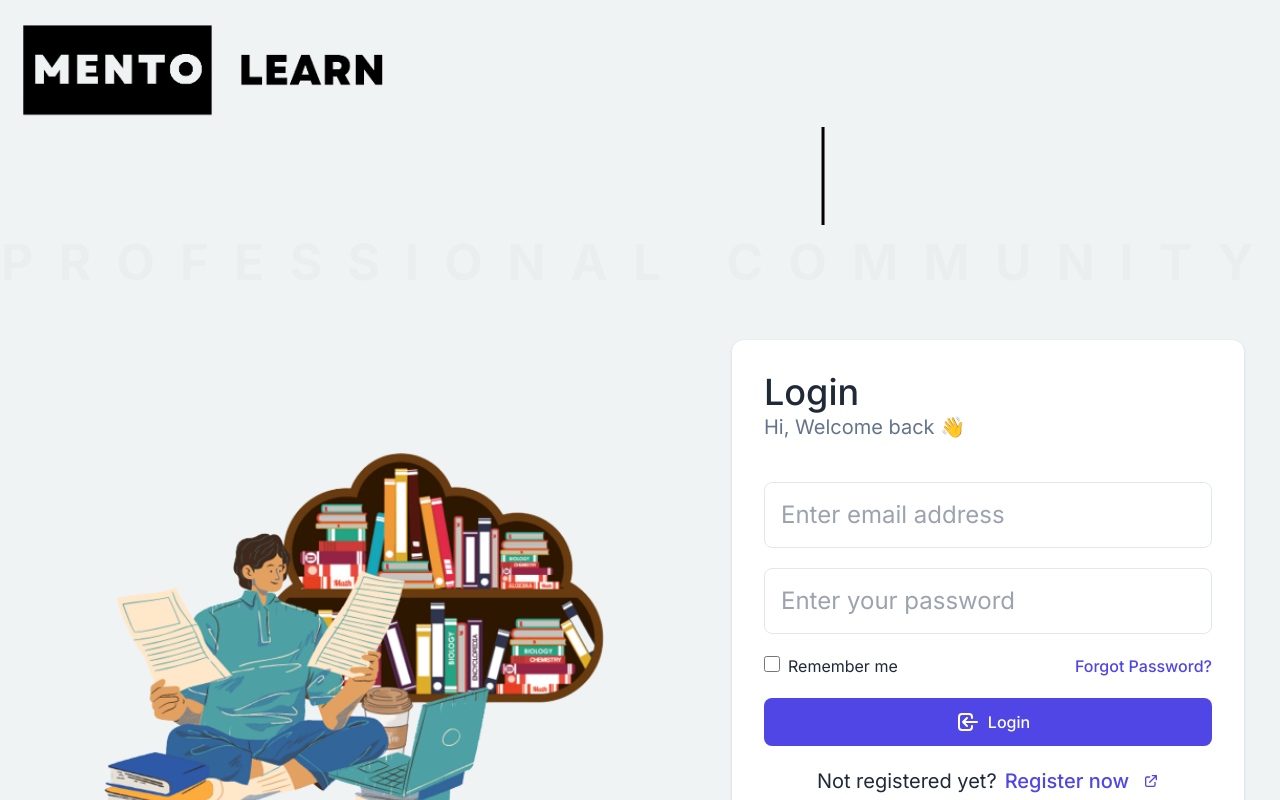
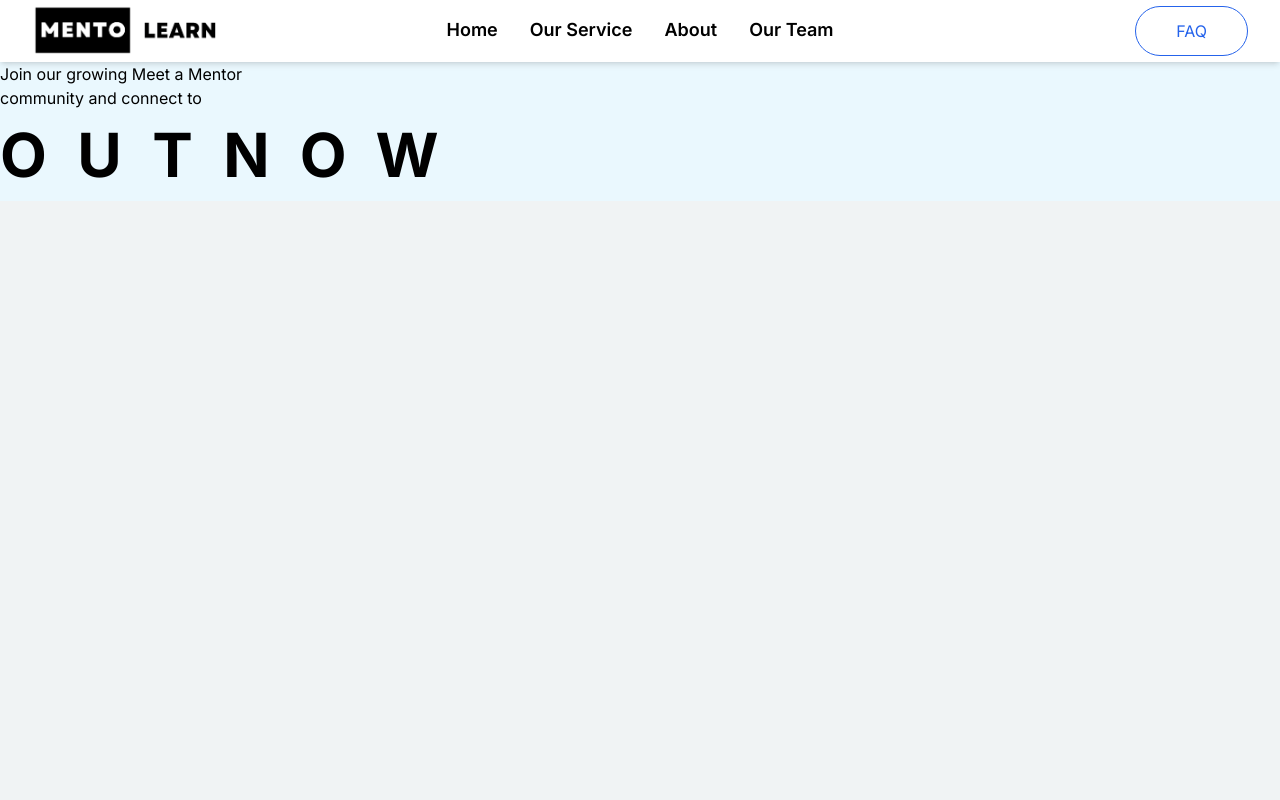
Before and after one commit to KennethAduan/mentolearn, a React (Create React App) app: page / in a window 1280 px wide. Shown: the top 800 px of the page. Built offline with nearby package versions, Linux system fonts and the light colour scheme.

Commit message:
Landing  Changes

```diff
--- a/public/index.html
+++ b/public/index.html
@@ -14,7 +14,7 @@
       manifest.json provides metadata used when your web app is installed on a
       user's mobile device or desktop. See https://developers.google.com/web/fundamentals/web-app-manifest/
     -->
-
+    <link rel="stylesheet" href="https://unpkg.com/aos@next/dist/aos.css" />
     <link rel="manifest" href="%PUBLIC_URL%/manifest.json" />
     <!--
       Notice the use of %PUBLIC_URL% in the tags above.
@@ -40,6 +40,10 @@
       To begin the development, run `npm start` or `yarn start`.
       To create a production bundle, use `npm run build` or `yarn build`.
     -->
+    <script src="https://unpkg.com/aos@next/dist/aos.js"></script>
+    <script>
+      AOS.init();
+    </script>
   </body>
   <script src="https://cdn.tailwindcss.com"></script>
 </html>
--- a/src/App.js
+++ b/src/App.js
@@ -10,15 +10,14 @@ import Mentor from "./Pages/Register/Mentor/Mentor.jsx";
 import RegistrationMentor from "./Pages/Register/Mentor/Registration.jsx";
 import MainPage from "./Pages/Main/Main.jsx";
 import ForgotPass from "./Components/HomePage/ForgotPassword/Forgot.jsx";
-
+import Landing from "./Pages/Landing/Landing.jsx";
 import { BrowserRouter, Routes, Route } from "react-router-dom";
 function App() {
   return (
     <BrowserRouter>
       <Routes>
-
-        {/* <Route path="/" element={<Landing />} /> */}
-        <Route path="/" element={<HomePage />} />
+        <Route path="/" element={<Landing />} />
+        <Route path="/Home" element={<HomePage />} />
         <Route path="/about" element={<AboutPage />} />
         <Route path="/guest" element={<GuestPage />} />
         <Route path="/userAgree" element={<UserPage />} />
--- /dev/null
+++ b/src/Pages/Landing/Header.jsx
@@ -0,0 +1,46 @@
+import React from "react";
+import Logo from "../../Assets/images/MentoLearn1.png";
+const Header = () => {
+  return (
+    <div>
+      <header className="header sticky top-0 bg-white shadow-md flex items-center justify-between px-8 py-02">
+        {/* <!-- logo --> */}
+        <h1 className="w-3/12">
+          <a href="/">
+            <img src={Logo} alt="MentoLearn Logo" className="w-48" />
+          </a>
+        </h1>
+
+        {/* <!-- navigation --> */}
+        <nav className="nav font-semibold text-lg">
+          <ul className="flex items-center">
+            <li className="p-4 border-b-2 border-teal-500 border-opacity-0 hover:border-opacity-100 hover:text-teal-400 duration-200 cursor-pointer active">
+              <a href="/">Home</a>
+            </li>
+            <li className="p-4 border-b-2 border-teal-500 border-opacity-0 hover:border-opacity-100 hover:text-teal-400 duration-200 cursor-pointer">
+              <a href="/">Our Service</a>
+            </li>
+            <li className="p-4 border-b-2 border-teal-500 border-opacity-0 hover:border-opacity-100 hover:text-teal-400 duration-200 cursor-pointer">
+              <a href="/">About</a>
+            </li>
+            <li className="p-4 border-b-2 border-teal-500 border-opacity-0 hover:border-opacity-100 hover:text-teal-400 duration-200 cursor-pointer">
+              <a href="/">Our Team</a>
+            </li>
+          </ul>
+        </nav>
+
+        {/* <!-- buttons ---> */}
+        <div className="w-3/12 flex justify-end">
+          <a
+            className="text-blue-600 border border-blue-600 px-10 py-3 rounded-full duration-300 hover:bg-blue-600 hover:text-white"
+            href="/"
+          >
+            FAQ
+          </a>
+        </div>
+      </header>
+    </div>
+  );
+};
+
+export default Header;
--- /dev/null
+++ b/src/Pages/Landing/Landing.jsx
@@ -0,0 +1,14 @@
+import React from "react";
+import Header from "./Header.jsx";
+import Main from "./Main.jsx";
+const Landing = () => {
+  return (
+    <div>
+      <Header />
+      <Main/>
+
+    </div>
+  );
+};
+
+export default Landing;
--- /dev/null
+++ b/src/Pages/Landing/Main.jsx
@@ -0,0 +1,43 @@
+import React from "react";
+import "./dist/CSS/Main.css";
+import { useEffect } from "react";
+import anime from "animejs";
+
+const Main = () => {
+  useEffect(() => {
+    // Wrap every letter in a span
+    anime
+      .timeline({ loop: true })
+      .add({
+        targets: ".ml15 .word",
+        scale: [14, 1],
+        opacity: [0, 1],
+        easing: "easeOutCirc",
+        duration: 800,
+        delay: (el, i) => 800 * i,
+      })
+      .add({
+        targets: ".ml15",
+        opacity: 0,
+        duration: 1000,
+        easing: "easeOutExpo",
+        delay: 1000,
+      });
+  }, []);
+  return (
+    <div>
+      <div className="upperPart">
+        <div className="introduction">
+          Join our growing Meet a Mentor <br />
+          community and connect to <br />
+        </div>
+        <h1 class="ml15">
+          <span class="word">Out</span>
+          <span class="word">now</span>
+        </h1>
+      </div>
+    </div>
+  );
+};
+
+export default Main;
```
Also changed, not shown: src/Pages/Landing/dist/CSS/Main.css (added).
